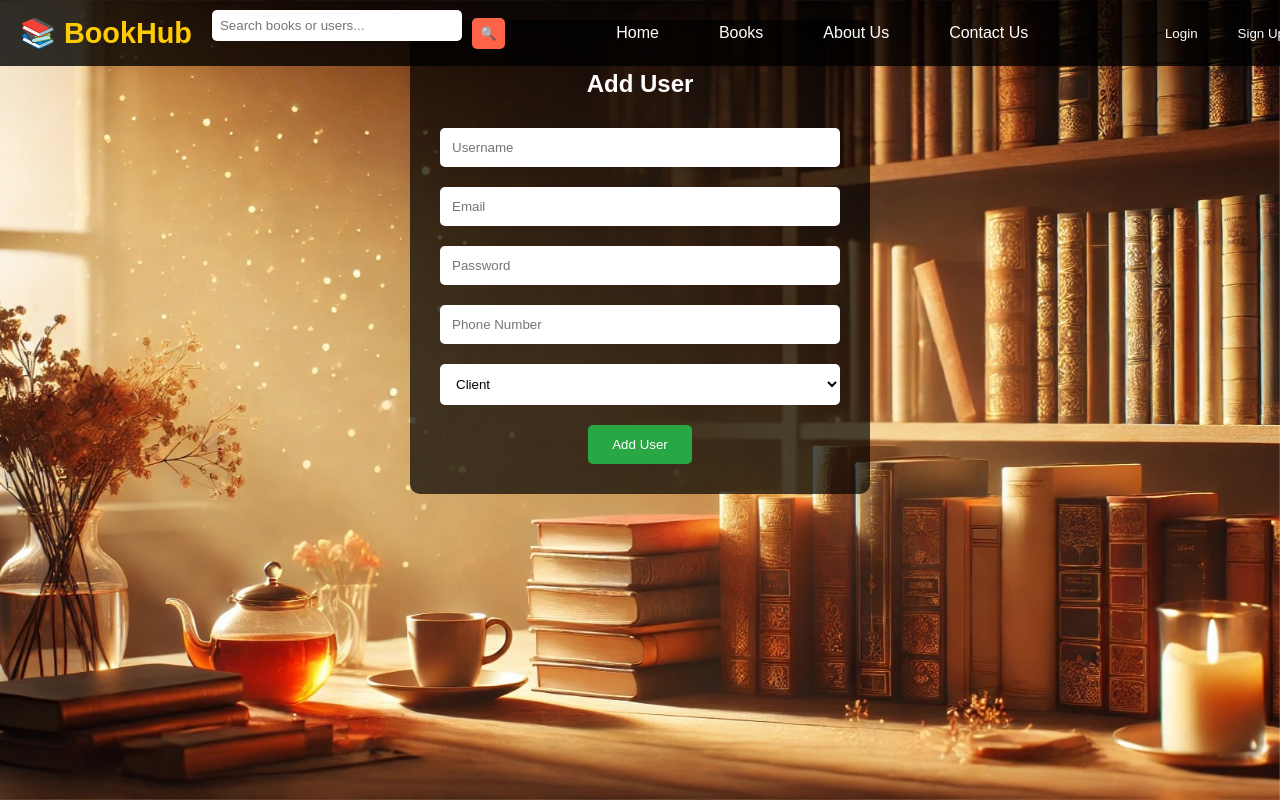
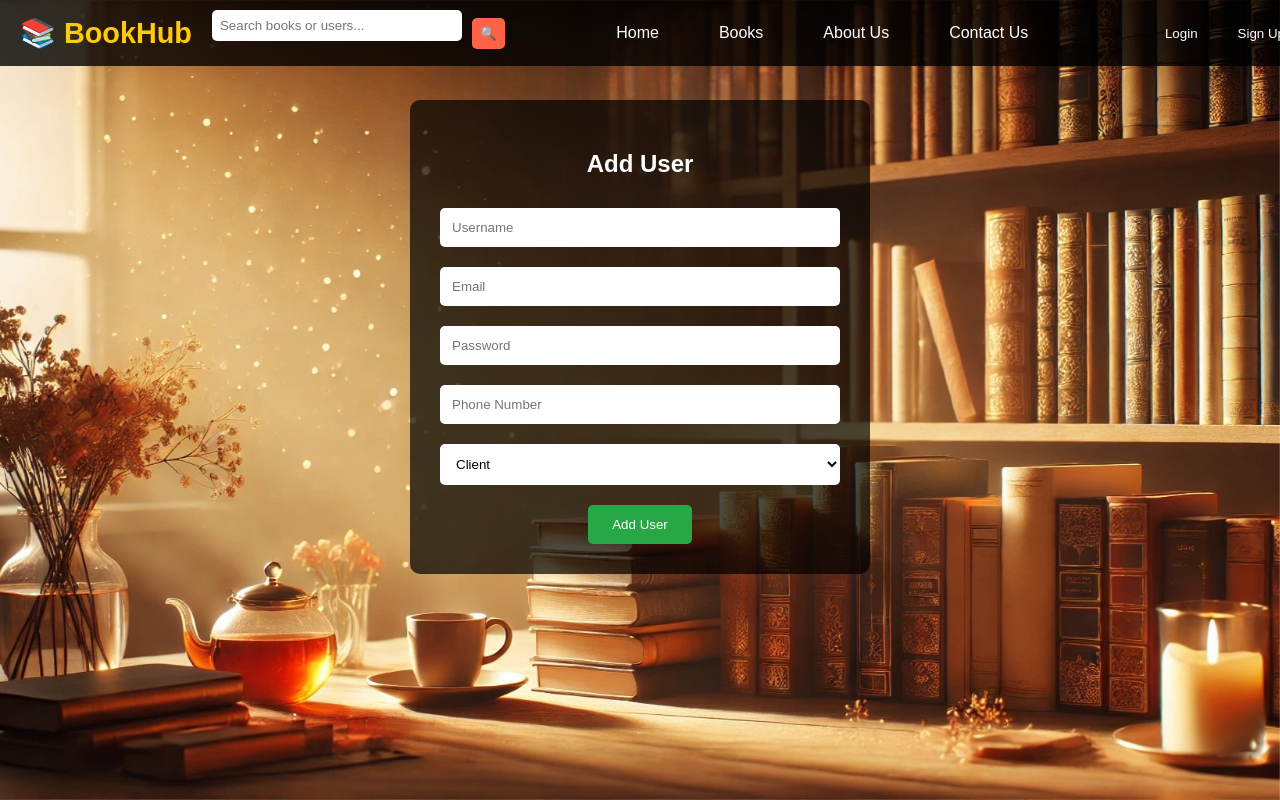
Before and after one commit to SadathRahmanN/BookHub, a React (Create React App) app in the folder frontend/: page /user-form in a window 1280 px wide. Built offline with nearby package versions, Linux system fonts and the light colour scheme; no server answers.

Commit message:
admin dashboard

```diff
--- a/frontend/src/components/users/UserForm.css
+++ b/frontend/src/components/users/UserForm.css
@@ -5,7 +5,7 @@
     border-radius: 10px;
     width: 90%;
     max-width: 400px;
-    margin: 20px auto;
+    margin: 100px auto 30px;
     text-align: center;
   }
 
--- a/frontend/src/components/users/UserList.css
+++ b/frontend/src/components/users/UserList.css
@@ -5,7 +5,7 @@
     border-radius: 10px;
     width: 95%;
     max-width: 800px;
-    margin: 20px auto;
+    margin: 100px auto 30px;
     box-sizing: border-box;
   }
 
```
Also changed, not shown: 11 other files (tests, documents, lock files or other folders).
